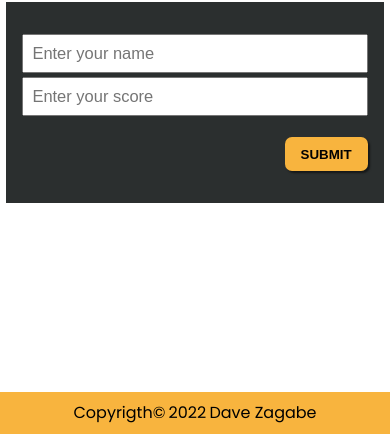
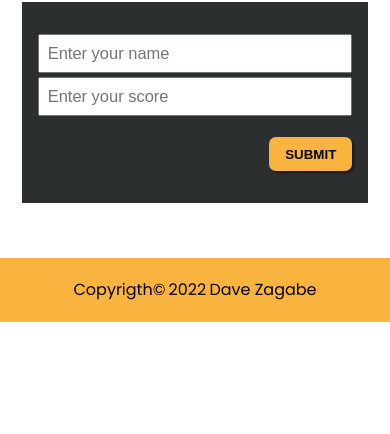
Before and after one commit to DaveZag/Leaderboard, a website built with webpack: page app/index.html in a window 390 px wide. Shown: the part 410-844 px from the top of the page. Built offline with nearby package versions, Linux system fonts and the light colour scheme; no server answers.

Commit message:
Update readme infos

```diff
--- a/app/style.css
+++ b/app/style.css
@@ -260,6 +260,10 @@ footer {
 }
 
 @media screen and (max-width: 768px) {
+  :root {
+    --padd: 0 2%;
+  }
+
   body {
     height: 100%;
     overflow-y: scroll;
@@ -276,15 +280,23 @@ footer {
   .container {
     display: block;
     height: 100%;
+    padding: var(--padd);
   }
 
   main {
     flex-direction: column;
     margin-bottom: 2rem;
+    padding: var(--padd);
   }
 
   .main-header {
     margin: 3rem auto;
     justify-content: center;
   }
+
+  footer {
+    height: 4rem;
+    position: static;
+    padding: var(--padd);
+  }
 }
```
Also changed, not shown: README.md, preview/preview-desk.png (added), preview/preview-mob.png (added).
